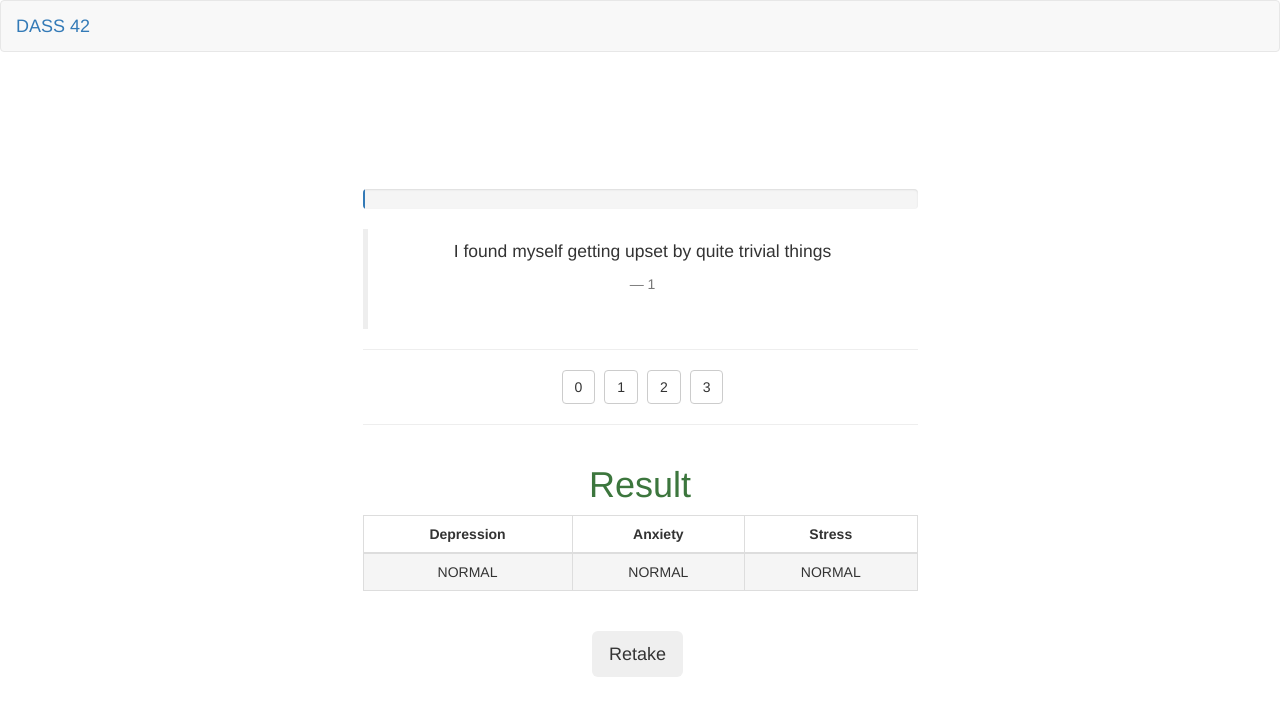
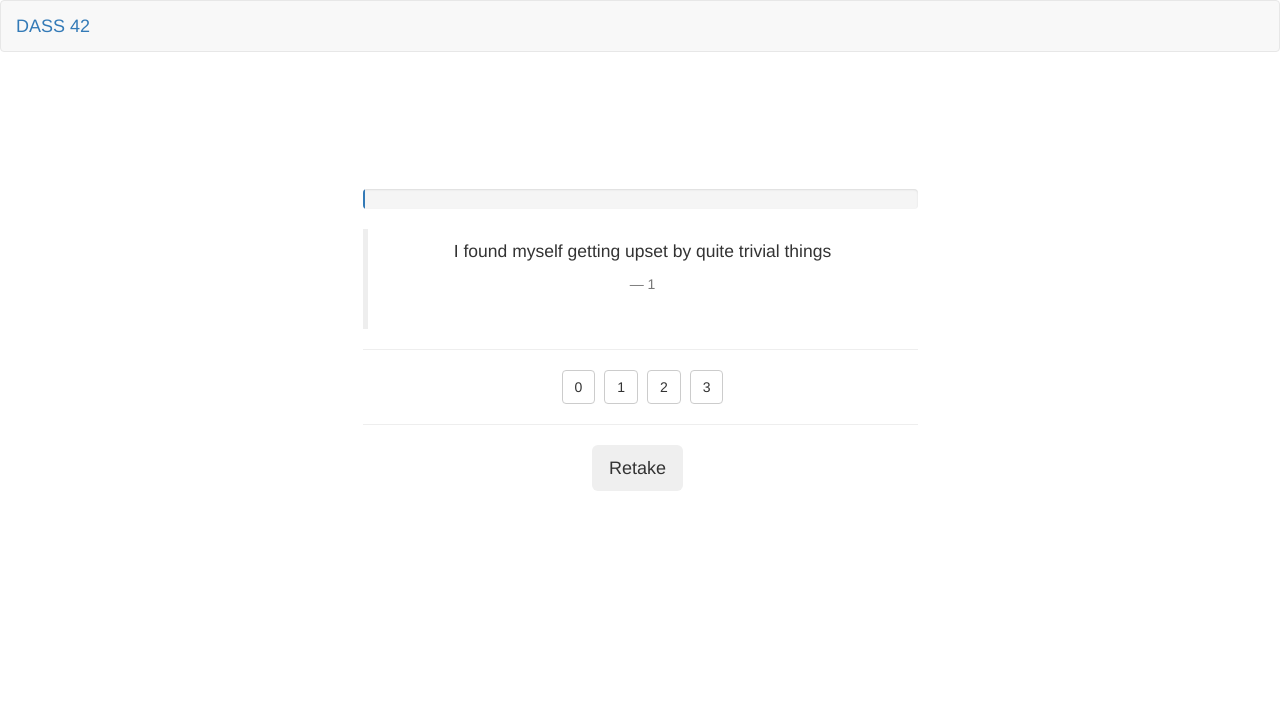
Before and after one commit to awaisraad/dass42, a plain HTML site: page index.html in a window 1280 px wide. Drawn offline with Linux system fonts and the light colour scheme.

Commit message:
Few final touches.

```diff
--- a/index.html
+++ b/index.html
@@ -29,6 +29,7 @@
         function updateProgressBar(){
             if(answerCount == 42){
                 document.getElementById("progressbar").className = "progress-bar progress-bar-success";
+                document.getElementById("result").hidden = false;
             }
             else {
                 answerCount++;
@@ -73,7 +74,7 @@
         </div>
     </div>
 
-    <div class="row" id="result">
+    <div class="row" id="result" hidden="hidden">
         <h1 class="text-center text-success">Result</h1>
         <div class="col-md-6 col-md-offset-3">
             <div class="table-responsive">
@@ -95,14 +96,12 @@
                 </table>
 
                 <br/>
-                <p class="text-center">
-                    <button class="btn btn-toolbar btn-lg" onclick="window.location.reload()">Retake</button>
-                </p>
-
             </div>
         </div>
-
     </div>
+    <p class="text-center">
+        <button class="btn btn-toolbar btn-lg" onclick="window.location.reload()">Retake</button>
+    </p>
 </div>
 
 
```
